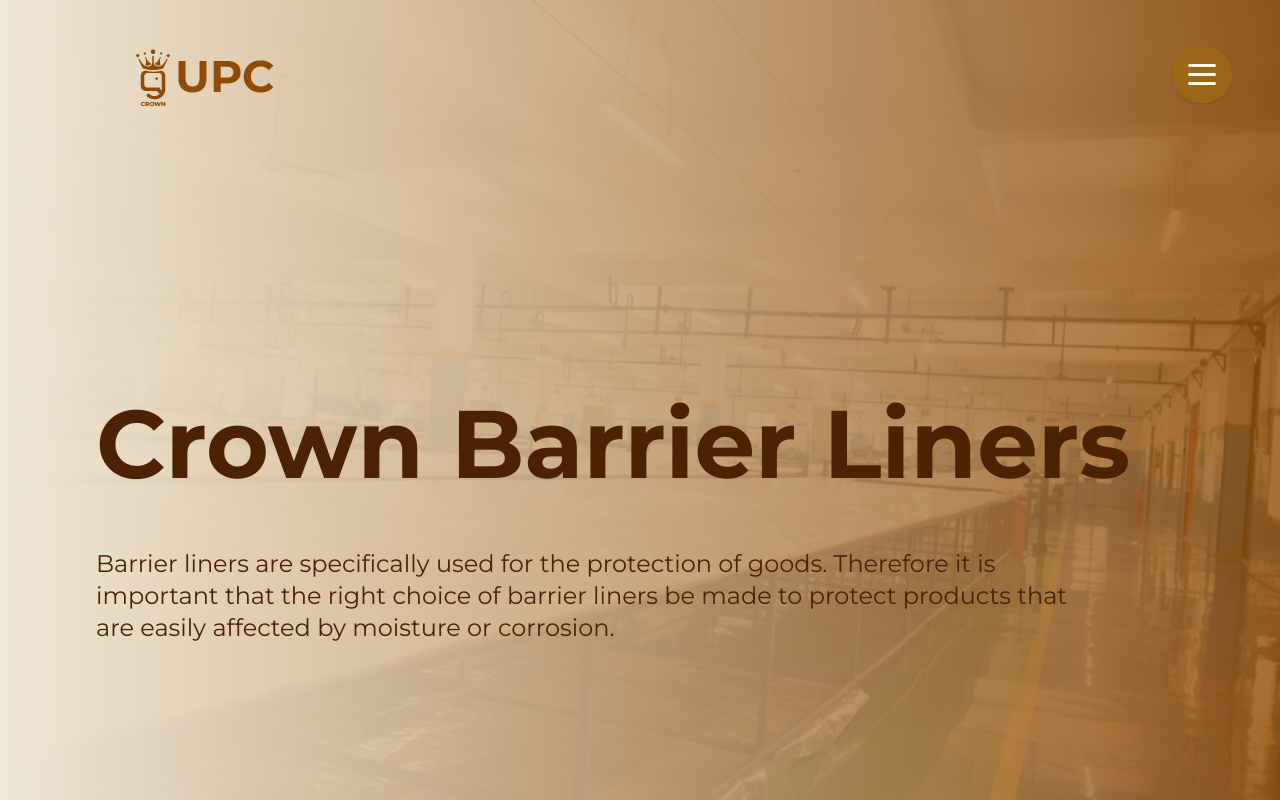
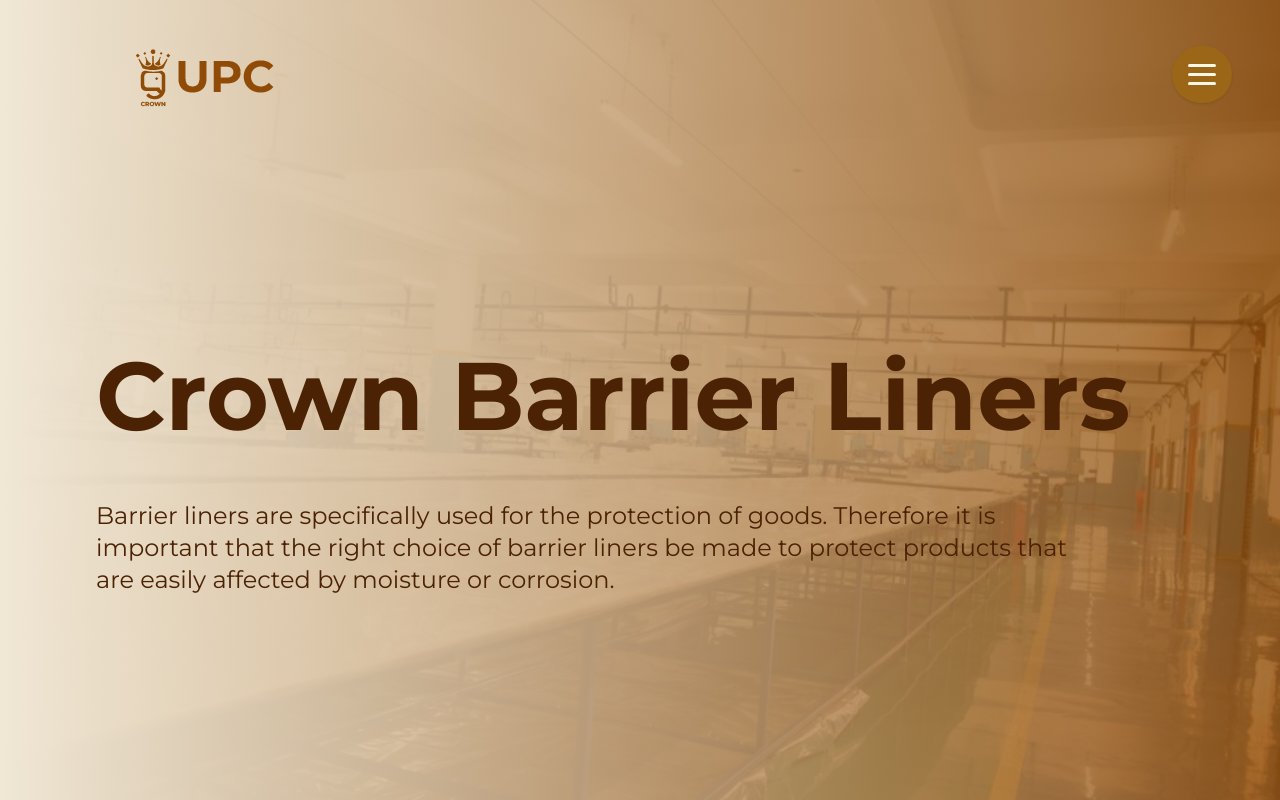
Before and after one commit to dilbackermm/upc-website, a Next.js app: page /barrierliners in a window 1280 px wide. Shown: the top 800 px of the page. Built offline with nearby package versions, Linux system fonts and the light colour scheme.

Commit message:
fixing production landing seciton

```diff
--- a/src/pages/barrierliners.js
+++ b/src/pages/barrierliners.js
@@ -35,7 +35,7 @@
           <div className='flex flex-col lg:items-center text-dark'>
             <div className='w-3/5 2xl:w-full lg:w-full'>
               <AnimatedText text="crown Barrier liners"
-                className='   pt-36 text-dark !text-8xl !text-left xl:!text-7xl lg:!text-center lg:!text-6xl md:!text-5xl sm:!text-5xl sm:pt-6' />
+                className='   pt-36 2xl:pt-24 xl:pt-20 lg:pt-16 sm:pt-6 text-dark !text-8xl !text-left xl:!text-7xl lg:!text-center lg:!text-6xl md:!text-5xl sm:!text-5xl ' />
               <p className='pt-12 pr-24 sm:pr-0 text-2xl xl:text-xl md:text-lg sm:text-base  '>
                 Barrier liners are specifically used for the protection of goods. Therefore it is
                 important that the right choice of barrier liners be made to protect products that
```
